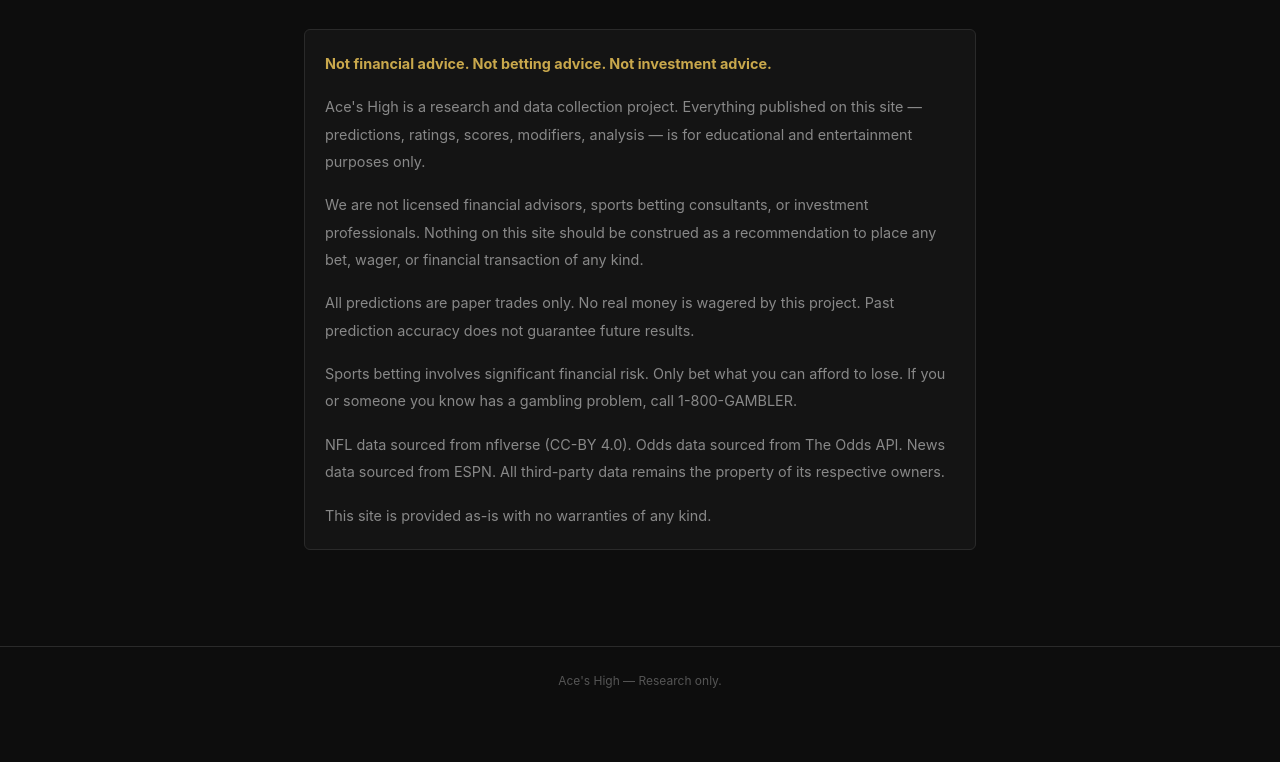
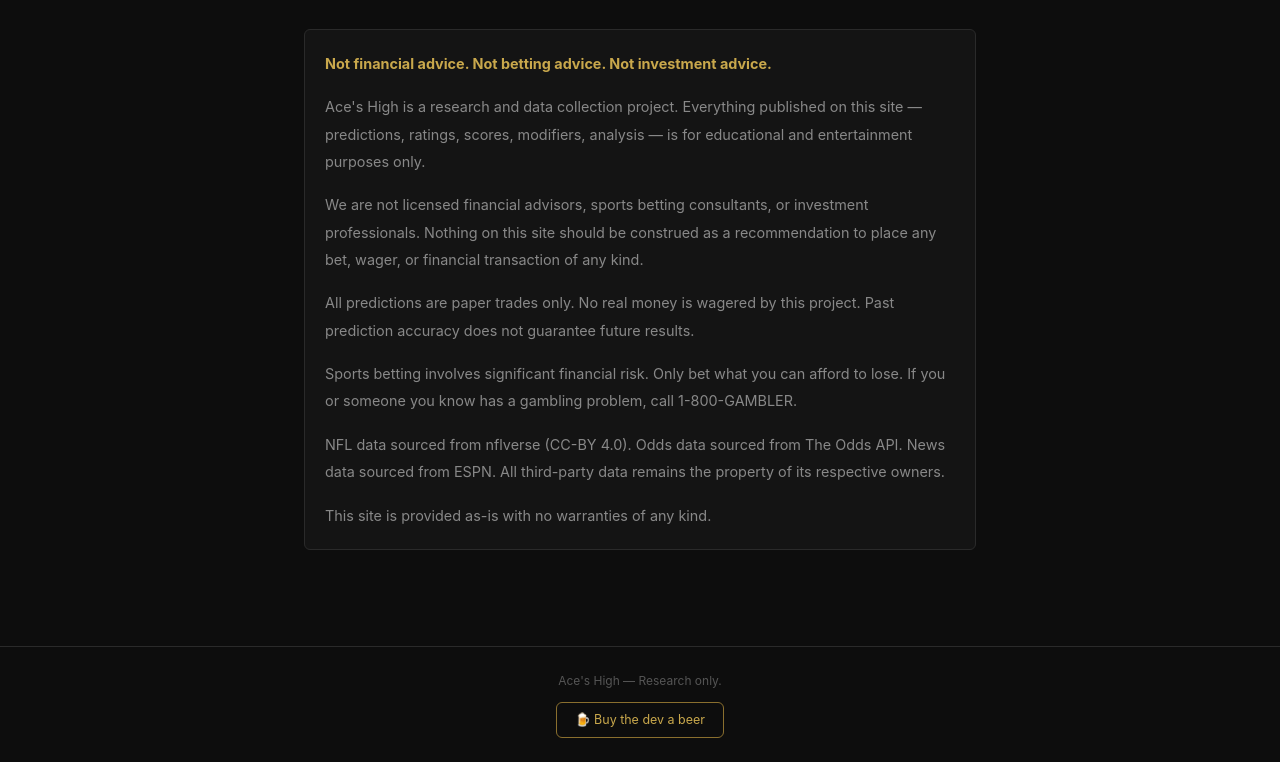
Before and after one commit to Shannon-Goddard/aces-high, a plain HTML site: page pages/legal.html in a window 1280 px wide. Shown: the part 151-913 px from the top of the page. Before the commit the page ends 865 px from the top, so only its background shows below. Drawn offline with Linux system fonts and the light colour scheme.

Commit message:
added to footer and cleaned gtm left over

```diff
--- a/assets/style.css
+++ b/assets/style.css
@@ -553,6 +553,19 @@ footer {
 footer a { color: var(--text-muted); }
 footer a:hover { color: var(--gold); }
 
+.beer-btn {
+  display: inline-block;
+  margin-top: 0.75rem;
+  padding: 0.45rem 1.1rem;
+  border: 1px solid var(--gold-dim);
+  color: var(--gold);
+  border-radius: var(--radius);
+  font-size: 0.78rem;
+  text-decoration: none;
+  transition: background 0.2s, color 0.2s, border-color 0.2s;
+}
+.beer-btn:hover { background: var(--gold); color: var(--bg); border-color: var(--gold); }
+
 /* ── UTILS ────────────────────────────────────────────────────────────── */
 .text-gold   { color: var(--gold); }
 .text-green  { color: var(--green); }
--- a/pages/legal.html
+++ b/pages/legal.html
@@ -24,7 +24,6 @@
   </script>
 </head>
 <body>
-<noscript><iframe src="https://www.googletagmanager.com/ns.html?id=GTM-NHWCHZKN" height="0" width="0" style="display:none;visibility:hidden"></iframe></noscript>
 <div id="nav-root"></div>
 <div class="page" style="max-width:720px">
   <div class="page-header">
@@ -44,6 +43,7 @@
 </div>
 <footer>
   <div>Ace's High — Research only.</div>
+  <a class="beer-btn" href="https://buymeacoffee.com/goddardshannon9" target="_blank" rel="noopener">🍺 Buy the dev a beer</a>
 </footer>
 <script src="../components/nav.js"></script>
 </body>
```
Also changed, not shown: index.html (+1 -0 lines), pages/about.html (+1 -0 lines), pages/blog.html (+1 -0 lines), pages/coaches.html (+1 -0 lines), pages/contact.html (+1 -0 lines), pages/edge-report.html (+1 -0 lines), pages/findings.html (+1 -0 lines), pages/ledger.html (+1 -0 lines), pages/licenses.html (+1 -2 lines), pages/methodology.html (+8 -1 lines), pages/players.html (+1 -0 lines), pages/predictions.html (+1 -0 lines), pages/stats.html (+1 -0 lines), pages/teams.html (+1 -0 lines), 1 more files.
